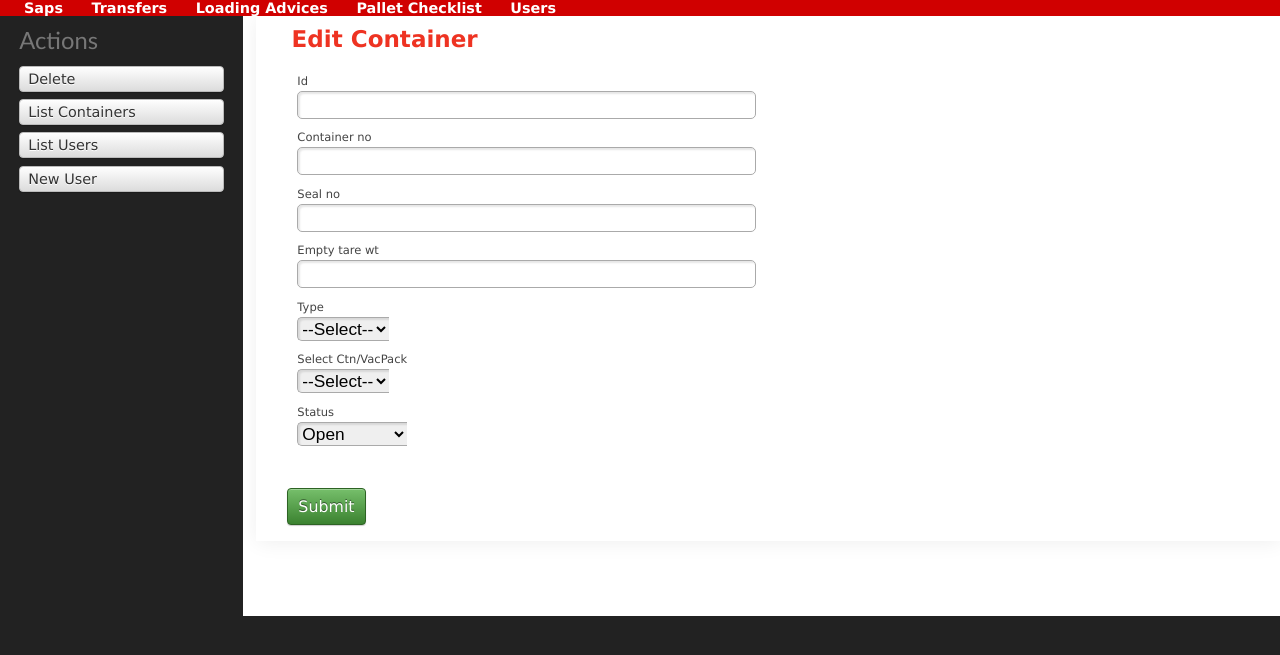
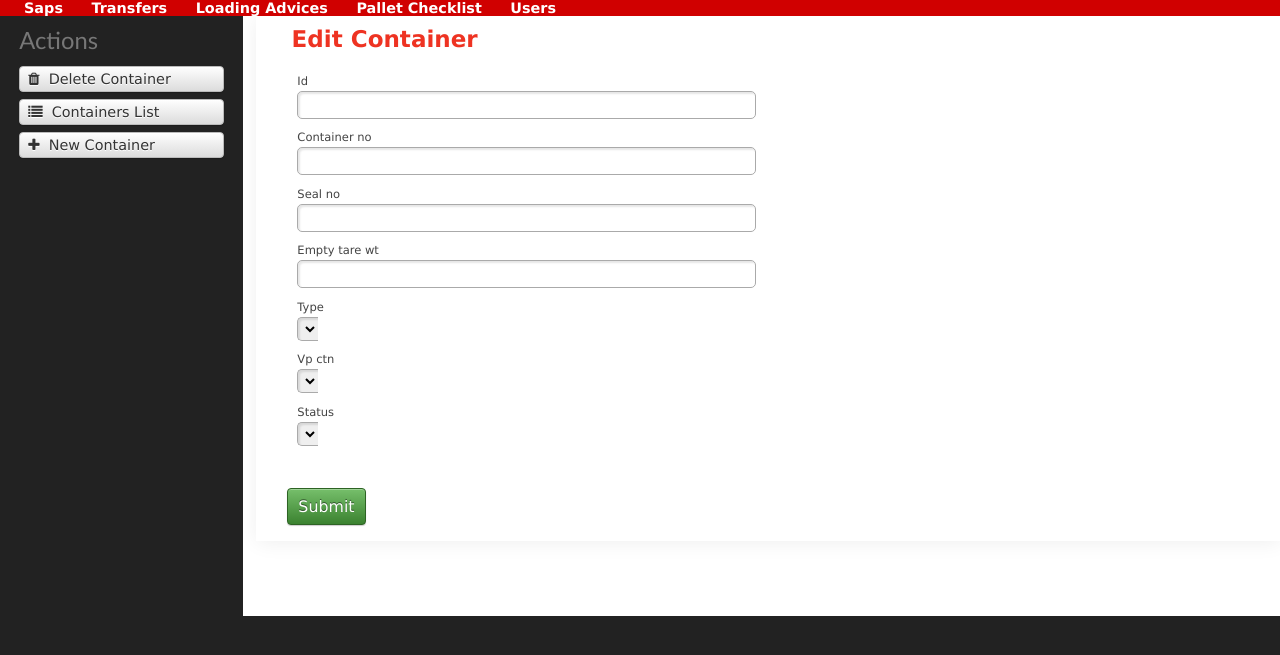
Before and after one commit to devasish/eurobeta, a CakePHP app: the page made by app/View/Containers/edit.ctp in a window 1280 px wide. Shown: the part 47-702 px from the top of the page. Run offline with PHP 8.4 and a stand-in for CakePHP, Linux system fonts and the light colour scheme; the template is opened without the code that fills it, so the values that code supplies are empty; form fields are guessed from the names that the template uses; some libraries are stand-ins or nearby versions.

Commit message:
container link icon attached, select box code move to core.php

```diff
--- a/app/Config/core.php
+++ b/app/Config/core.php
@@ -388,9 +388,9 @@ Cache::config('_cake_model_', array(
 /**
 * MY CUSTOM GLOBALS
 */
-Configure::write('ROLES', array('0' => '--Select--', '1' => 'Production(F1)', '2' => 'Production(F3)', '3' => 'QA', '4' => 'Loading', '5' => 'Warehouse'));
+Configure::write('ROLES', array('1' => 'Production(F1)', '2' => 'Production(F3)', '3' => 'QA', '4' => 'Loading', '5' => 'Warehouse'));
 Configure::write('STATUS', array('0' => 'Inactive','1' => 'Active'));
 
-Configure::write('CONT_TYPES', array('0' => 'NOT SELECTED', '1' => '20FT', '2' => '40FT-HQ', '3' => '40FT-GB'));
-Configure::write('CONT_VP_CTN', array('0' => 'NOT SELECTED', '1' => 'CTN', '2' => 'VacPack'));
+Configure::write('CONT_TYPES', array('1' => '20FT', '2' => '40FT-HQ', '3' => '40FT-GB'));
+Configure::write('CONT_VP_CTN', array('1' => 'CTN', '2' => 'VacPack'));
 Configure::write('CONT_STATUS', array('0' => 'Open', '1' => 'In Progress', '2' => 'Closed'));
--- a/app/View/Containers/edit.ctp
+++ b/app/View/Containers/edit.ctp
@@ -7,9 +7,9 @@
 		echo $this->Form->input('container_no');
 		echo $this->Form->input('seal_no');
 		echo $this->Form->input('empty_tare_wt');
-		echo $this->Form->input('type', array('label' => 'Type', 'options' => array('0' => '--Select--','1' => '20FT','2' => '40FT-HQ', '3' => '40FT-GB')));
-		echo $this->Form->input('vp_ctn', array('label' => 'Select Ctn/VacPack', 'options' => array('0' => '--Select--','1' => 'CTN','2' => 'VacPack')));
-		echo $this->Form->input('status', array('options' => array('0' => 'Open', '1' => 'In Progress', '2' => 'Closed')));
+		echo $this->Form->input('type', array('options' => Configure::read('CONT_TYPES')));
+		echo $this->Form->input('vp_ctn', array('options' => Configure::read('CONT_VP_CTN')));
+		echo $this->Form->input('status', array('options' => Configure::read('CONT_STATUS'), 'empty' => true));
 //		echo $this->Form->input('user_id');
 	?>
 	</fieldset>
@@ -18,10 +18,8 @@
 <div class="actions">
 	<h3><?php echo __('Actions'); ?></h3>
 	<ul>
-
-		<li><?php echo $this->Form->postLink(__('Delete'), array('action' => 'delete', $this->Form->value('Container.id')), array(), __('Are you sure you want to delete # %s?', $this->Form->value('Container.id'))); ?></li>
-		<li><?php echo $this->Html->link(__('List Containers'), array('action' => 'index')); ?></li>
-		<li><?php echo $this->Html->link(__('List Users'), array('controller' => 'users', 'action' => 'index')); ?> </li>
-		<li><?php echo $this->Html->link(__('New User'), array('controller' => 'users', 'action' => 'add')); ?> </li>
+		<li><?php echo $this->Form->postLink('<i class="fa fa-trash"></i>'.'&nbsp;&nbsp;'. __('Delete Container'), array('action' => 'delete', $this->Form->value('Container.id')), array('escape' => FALSE), __('Are you sure you want to delete # %s?', $this->Form->value('Container.id'))); ?></li>
+		<li><?php echo $this->Html->link('<i class="fa fa-list"></i>'.'&nbsp;&nbsp;'. __('Containers List'), array('action' => 'index'), array('escape'=>FALSE)); ?></li>
+                <li><?php echo $this->Html->link('<i class="fa fa-plus"></i>'.'&nbsp;&nbsp;'. __('New Container'), array('action' => 'add'), array('escape'=>FALSE)); ?></li>
 	</ul>
 </div>
--- a/app/View/Containers/index.ctp
+++ b/app/View/Containers/index.ctp
@@ -75,8 +75,6 @@
 <div class="actions">
 	<h3><?php echo __('Actions'); ?></h3>
 	<ul>
-		<li><?php echo $this->Html->link(__('New Container'), array('action' => 'add')); ?></li>
-		<li><?php echo $this->Html->link(__('List Users'), array('controller' => 'users', 'action' => 'index')); ?> </li>
-		<li><?php echo $this->Html->link(__('New User'), array('controller' => 'users', 'action' => 'add')); ?> </li>
+		<li><?php echo $this->Html->link('<i class="fa fa-plus"></i>'.'&nbsp;&nbsp;'. __('New Container'), array('action' => 'add'), array('escape'=>FALSE)); ?></li>
 	</ul>
 </div>
--- a/app/View/Users/add.ctp
+++ b/app/View/Users/add.ctp
@@ -6,8 +6,8 @@
         <?php
         echo $this->Form->input('username');
         echo $this->Form->input('password');
-        echo $this->Form->input('role', array('options' => Configure::read('ROLES')));
-        echo $this->Form->input('status', array('options' => Configure::read('STATUS')));
+        echo $this->Form->input('role', array('options' => Configure::read('ROLES'), 'empty'=>true));
+        echo $this->Form->input('status', array('options' => Configure::read('STATUS'), 'empty'=>true));
         ?>
     </fieldset>
     <?php echo $this->Form->end(__('Submit')); ?>
```
Also changed, not shown: app/View/Containers/add.ctp (+4 -7 lines), app/View/Containers/view.ctp (+4 -6 lines), app/View/Transfers/index.ctp (+8 -8 lines).
